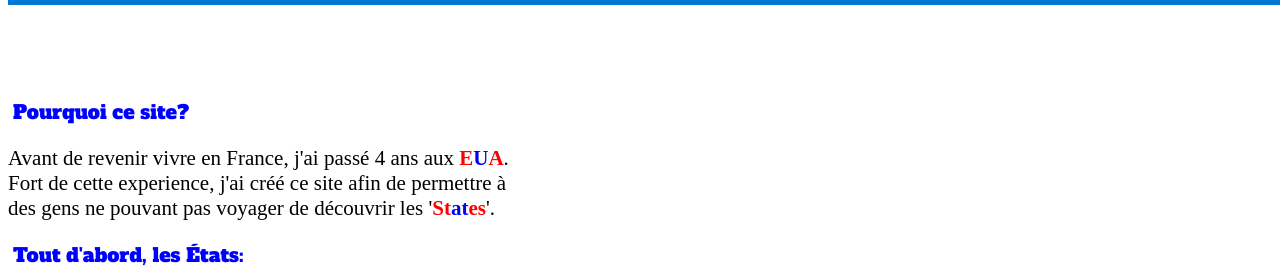
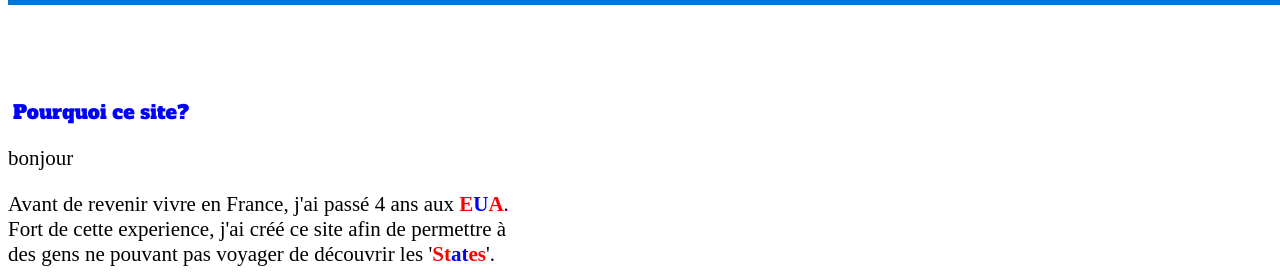
Before and after one commit to maximecarrard15-source/SitePMZM, a plain HTML site: page index1.html in a window 1280 px wide. Shown: the part 75-351 px from the top of the page. Drawn offline with nearby package versions, Linux system fonts and the light colour scheme.

Commit message:
Modify content in index1.html
Updated the content of the 'Pourquoi ce site?' section and added a new paragraph.

```diff
--- a/index1.html
+++ b/index1.html
@@ -26,6 +26,7 @@
         <div id="slide-transition"></div>
         <div class="espace"></div>
         <h2>Pourquoi ce site?</h2>
+        <p>bonjour</p>
         <p>Avant de revenir vivre en France, j'ai passé 4 ans aux <span class="rouge">E</span><span class="bleu">U</span><span class="rouge">A</span>. <br>Fort de cette experience, j'ai créé ce site afin de permettre à<br>des gens ne pouvant pas voyager de découvrir les '<span class="rouge">St</span><span class="bleu">at</span><span class="rouge">es</span>'.</p>
         <h2>Tout d'abord, les États:</h2>
         <div class="states">
```
